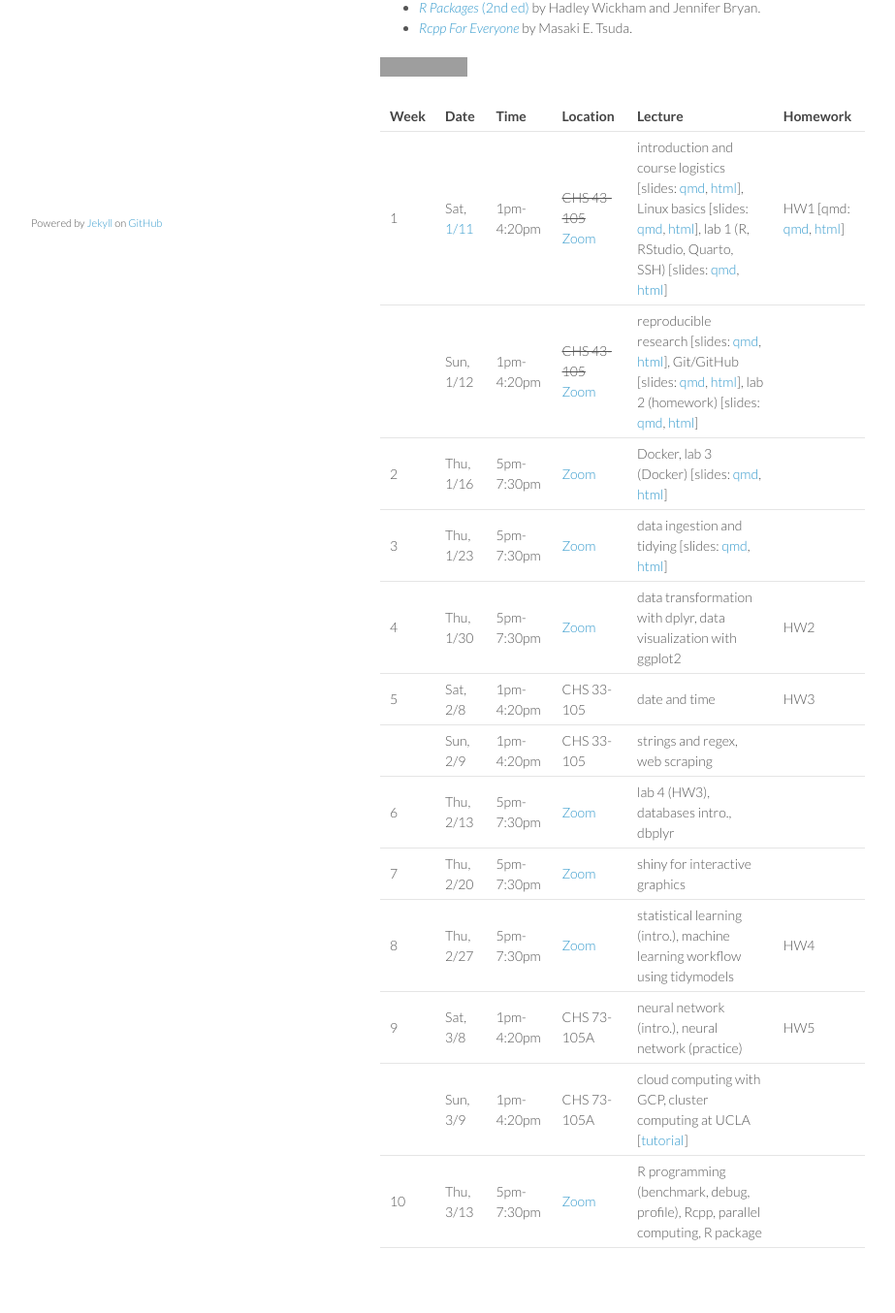
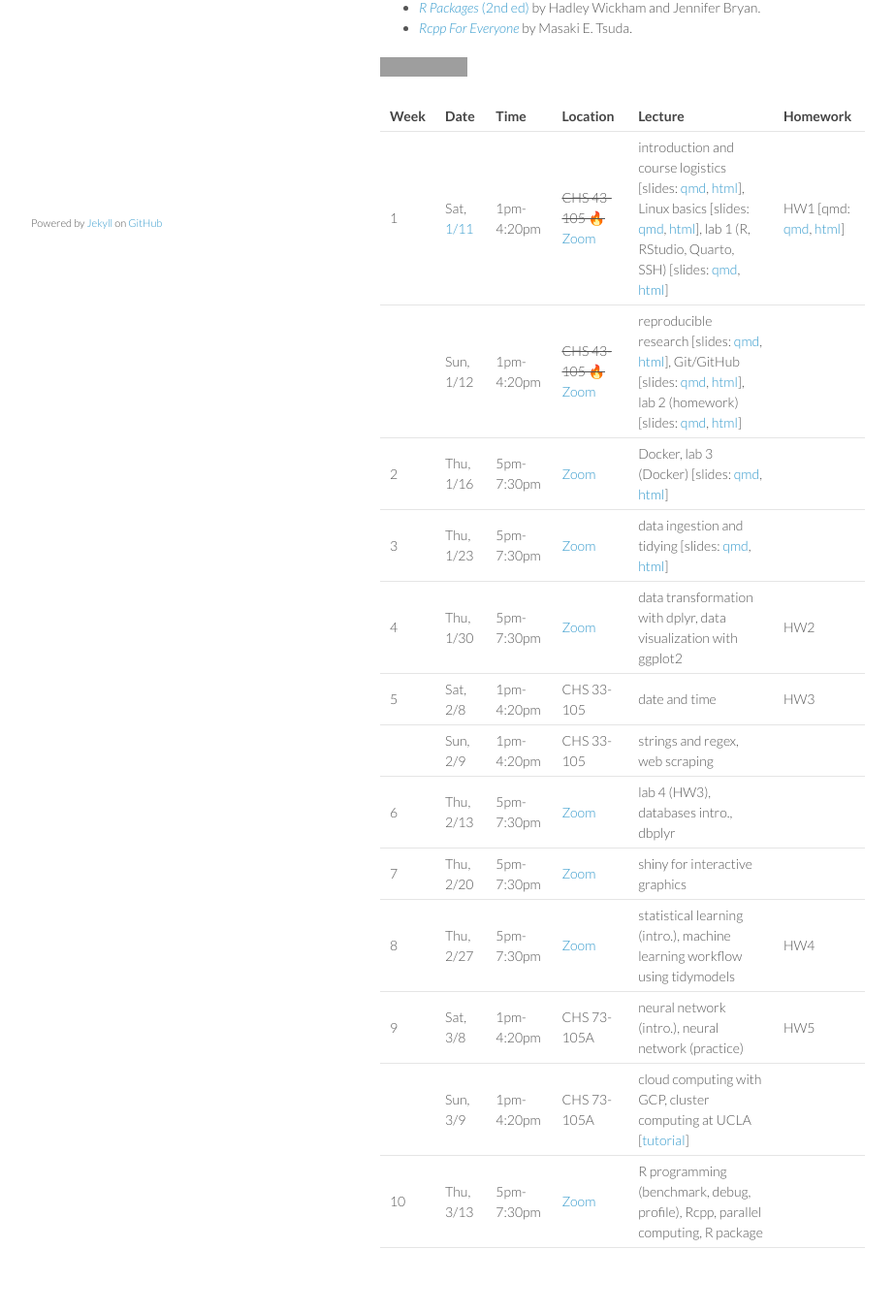
Before and after one commit to ucla-biostat-203b/2025winter, a Jekyll site: the page built from schedule/schedule-lec82.md, in a window 1280 px wide. Shown: the part 591-1945 px from the top of the page at 97% size, without its empty margins (178-1101 px from the left). Built offline with Jekyll 4.4.1, drawn with Linux system fonts in a browser that asks for light colours; grey boxes are pictures that could not be loaded.

Commit message:
add fire emojis

```diff
--- a/schedule/schedule-lec82.md
+++ b/schedule/schedule-lec82.md
@@ -32,8 +32,8 @@ Recommended readings:
 
 | Week | Date | Time | Location | Lecture | Homework |
 |:-----------|:------------|:------------|:------------|:------------|
-| 1 | Sat, [1/11](https://ucla-biostat-203b.github.io/2025winter/biostat203bwinter2024lec82/2025/01/11/lec82.html) | 1pm-4:20pm | ~~CHS 43-105~~ [Zoom](https://ucla.zoom.us/j/92818013711) | introduction and course logistics \[slides: [qmd](https://raw.githubusercontent.com/ucla-biostat-203b/2025winter/main/slides/01-intro/intro.qmd), [html](../slides/01-intro/intro.html)\], Linux basics \[slides: [qmd](https://raw.githubusercontent.com/ucla-biostat-203b/2025winter/main/slides/02-linux/linux.qmd), [html](../slides/02-linux/linux.html)\], lab 1 (R, RStudio, Quarto, SSH) \[slides: [qmd](https://raw.githubusercontent.com/ucla-biostat-203b/2025winter/main/labs/lab01/lab01.qmd), [html](../labs/lab01/lab01.html)\] | HW1 \[qmd: [qmd](https://raw.githubusercontent.com/ucla-biostat-203b/2025winter/main/hw/hw1/hw1.qmd), [html](../hw/hw1/hw1.html)\] |
-|   | Sun, 1/12 | 1pm-4:20pm | ~~CHS 43-105~~ [Zoom](https://ucla.zoom.us/j/92818013711) | reproducible research \[slides: [qmd](https://raw.githubusercontent.com/ucla-biostat-203b/2025winter/main/slides/03-repres/repres.qmd), [html](../slides/03-repres/repres.html)\], Git/GitHub \[slides: [qmd](https://raw.githubusercontent.com/ucla-biostat-203b/2025winter/main/slides/04-git/git.qmd), [html](../slides/04-git/git.html)\], lab 2 (homework) \[slides: [qmd](https://raw.githubusercontent.com/ucla-biostat-203b/2025winter/main/labs/lab02/lab02.qmd), [html](../labs/lab01/lab02.html)\] | |
+| 1 | Sat, [1/11](https://ucla-biostat-203b.github.io/2025winter/biostat203bwinter2024lec82/2025/01/11/lec82.html) | 1pm-4:20pm | ~~CHS 43-105 🔥~~ [Zoom](https://ucla.zoom.us/j/92818013711) | introduction and course logistics \[slides: [qmd](https://raw.githubusercontent.com/ucla-biostat-203b/2025winter/main/slides/01-intro/intro.qmd), [html](../slides/01-intro/intro.html)\], Linux basics \[slides: [qmd](https://raw.githubusercontent.com/ucla-biostat-203b/2025winter/main/slides/02-linux/linux.qmd), [html](../slides/02-linux/linux.html)\], lab 1 (R, RStudio, Quarto, SSH) \[slides: [qmd](https://raw.githubusercontent.com/ucla-biostat-203b/2025winter/main/labs/lab01/lab01.qmd), [html](../labs/lab01/lab01.html)\] | HW1 \[qmd: [qmd](https://raw.githubusercontent.com/ucla-biostat-203b/2025winter/main/hw/hw1/hw1.qmd), [html](../hw/hw1/hw1.html)\] |
+|   | Sun, 1/12 | 1pm-4:20pm | ~~CHS 43-105 🔥~~ [Zoom](https://ucla.zoom.us/j/92818013711) | reproducible research \[slides: [qmd](https://raw.githubusercontent.com/ucla-biostat-203b/2025winter/main/slides/03-repres/repres.qmd), [html](../slides/03-repres/repres.html)\], Git/GitHub \[slides: [qmd](https://raw.githubusercontent.com/ucla-biostat-203b/2025winter/main/slides/04-git/git.qmd), [html](../slides/04-git/git.html)\], lab 2 (homework) \[slides: [qmd](https://raw.githubusercontent.com/ucla-biostat-203b/2025winter/main/labs/lab02/lab02.qmd), [html](../labs/lab01/lab02.html)\] | |
 | 2 | Thu, 1/16 | 5pm-7:30pm | [Zoom](https://ucla.zoom.us/j/92818013711) | Docker, lab 3 (Docker) \[slides: [qmd](https://raw.githubusercontent.com/ucla-biostat-203b/2025winter/main/labs/lab03/lab03.qmd), [html](../labs/lab03/lab03.html)\] | |
 | 3 | Thu, 1/23 | 5pm-7:30pm | [Zoom](https://ucla.zoom.us/j/92818013711) | data ingestion and tidying \[slides: [qmd](https://raw.githubusercontent.com/ucla-biostat-203b/2025winter/main/slides/05-tidy/tidy.qmd), [html](../slides/05-tidy/tidy.html)\] | |
 | 4 | Thu, 1/30 | 5pm-7:30pm | [Zoom](https://ucla.zoom.us/j/92818013711) | data transformation with dplyr, data visualization with ggplot2 | HW2 |
```
